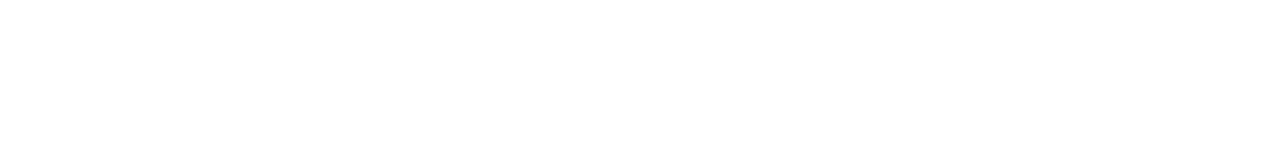
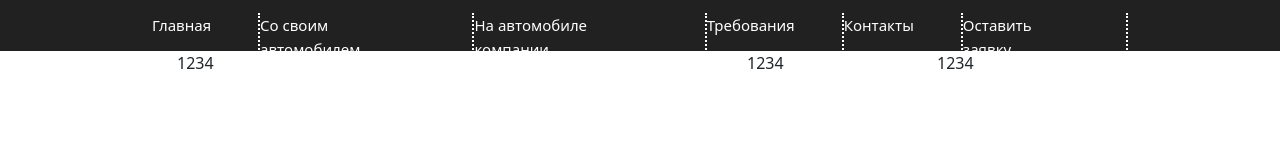
Before and after one commit to m0t0iml/UBER, a plain HTML site: page src/index.html in a window 1280 px wide. Drawn offline with nearby package versions, Linux system fonts and the light colour scheme.

Commit message:
row commit

```diff
--- a/src/css/style.css
+++ b/src/css/style.css
@@ -1,3 +1,29 @@
 html{
     font-family: 'Roboto', sans-serif;
 }
+
+nav {
+    height: 51px;
+background-color: #212121;
+}
+
+.menu {
+    display: flex;
+    justify-content: space-between;
+    padding: 13px 70px;
+    margin: 0;
+    list-style: none;  /* убирает точки в списке */
+}
+
+.menu .menu_link {
+    font-size: 15px;
+    /* line-height: 68px; впринципе нужен только для многострочной верстки */
+    font-weight: 300;
+    color: #ffffff;
+    text-decoration: none;
+}
+
+.menu .menu_item {
+    border-right: 2px dotted white;
+    padding-right: 47px;
+}
--- a/src/index.html
+++ b/src/index.html
@@ -0,0 +1,45 @@
+<!doctype html>
+<html lang="en">
+  <head>
+    <meta charset="utf-8">
+    <meta name="viewport" content="width=device-width, initial-scale=1">
+    <title>Bootstrap demo</title>
+    <link href="https://cdn.jsdelivr.net/npm/bootstrap@5.3.2/dist/css/bootstrap.min.css" rel="stylesheet" integrity="sha384-T3c6CoIi6uLrA9TneNEoa7RxnatzjcDSCmG1MXxSR1GAsXEV/Dwwykc2MPK8M2HN" crossorigin="anonymous">
+    <link rel="stylesheet" href="css/bootstrap-reboot.min.css">
+    <link rel="stylesheet" href="css/bootstrap-grid.min.css">
+    <link rel="stylesheet" href="css/fonts.css">
+    <link rel="stylesheet" href="css/style.css">
+  </head>
+  <body>
+    <header>
+      <nav>
+        <div class="container">
+          <ul class="menu">
+            <li class="menu_item"><a href="#" class="menu_link">Главная</a></li>
+            <li class="menu_item"><a href="#" class="menu_link">Со своим автомобилем</a></li>
+            <li class="menu_item"><a href="#" class="menu_link">На автомобиле компании</a></li>
+            <li class="menu_item"><a href="#" class="menu_link">Требования</a></li>
+            <li class="menu_item"><a href="#" class="menu_link">Контакты</a></li>
+            <li class="menu_item"><a href="#" class="menu_link">Оставить заявку</a></li>
+          </ul>
+        </div>
+      </nav>
+      <div class="subheader">
+        <div class="container">
+           <div class="row">
+            <div class="col-md-4 offset-md-1">
+              1234
+             </div>
+             <div class="col-md-2 offset-md-2">
+              1234
+             </div>
+             <div class="col-md-2">
+              1234
+             </div>
+           </div>
+        </div>
+      </div>
+    </header>
+    <script src="https://cdn.jsdelivr.net/npm/bootstrap@5.3.2/dist/js/bootstrap.bundle.min.js" integrity="sha384-C6RzsynM9kWDrMNeT87bh95OGNyZPhcTNXj1NW7RuBCsyN/o0jlpcV8Qyq46cDfL" crossorigin="anonymous"></script>
+  </body>
+</html>
```
